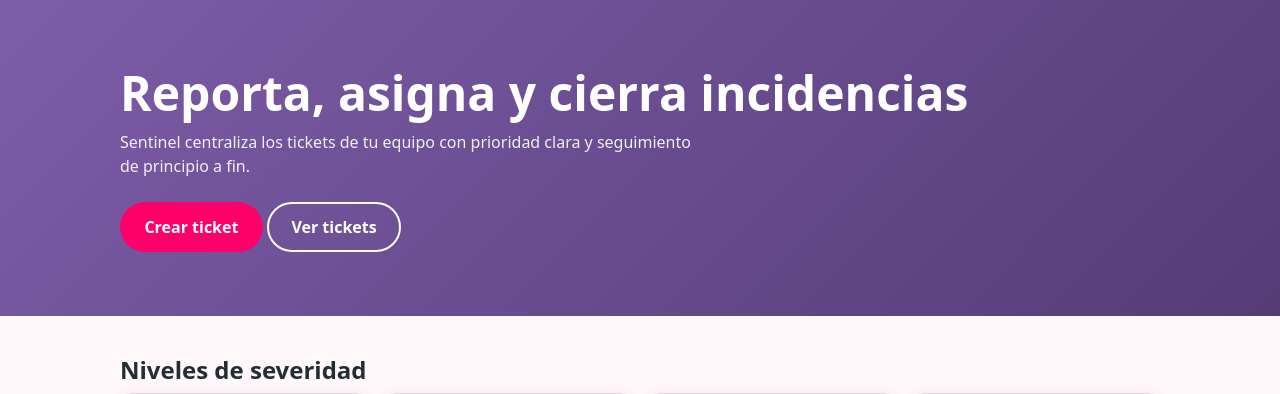
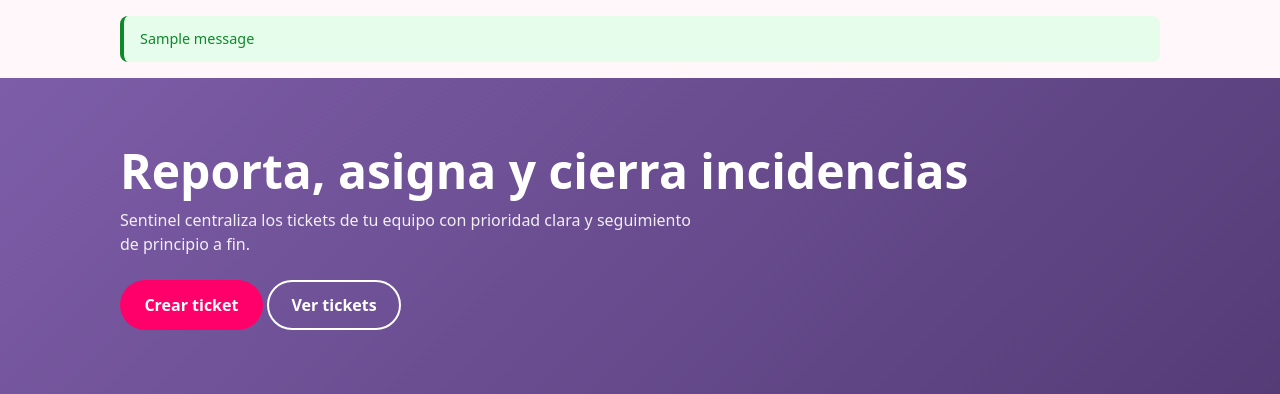
Before and after one commit to Zibr-SentinelProject/Sentinel_Project, a Flask app: page / in a window 1280 px wide. Shown: the part 82-476 px from the top of the page. Run offline with Flask 3, Linux system fonts and the light colour scheme; one stand-in notice (Sample message) is shown.

Commit message:
UI: fix errores in plain json - add flash messages from flask

```diff
--- a/app/routes/common.py
+++ b/app/routes/common.py
@@ -1,6 +1,6 @@
 from uuid import UUID
 
-from flask import Blueprint, jsonify, render_template, session
+from flask import Blueprint, flash, jsonify, redirect, render_template, request, session
 
 from app.services.factory import get_user_service
 
@@ -30,16 +30,21 @@ def login_error():
 
 
 def register_error_handlers(app):
-    """Services raise exceptions; here we turn them into HTTP responses for the whole app."""
+    """Services raise exceptions; here we turn them into a flashed message for the whole app."""
+
+    def back_with_error(error):
+        # flash() keeps the message in the session; base.html shows it on the page we go back to.
+        flash(str(error), "error")
+        return redirect(request.referrer or "/incidents")
 
     @app.errorhandler(PermissionError)
     def forbidden(error):
-        return jsonify(error=str(error)), 403
+        return back_with_error(error)
 
     @app.errorhandler(LookupError)
     def not_found(error):
-        return jsonify(error=str(error)), 404
+        return back_with_error(error)
 
     @app.errorhandler(ValueError)
     def bad_request(error):
-        return jsonify(error=str(error)), 400
+        return back_with_error(error)
--- a/app/static/css/style.css
+++ b/app/static/css/style.css
@@ -692,6 +692,10 @@ h3 {
   font-size: 0.9rem;
 }
 
+.flashes {
+  margin-top: 1rem;
+}
+
 .alert-error {
   background: var(--maroon-bg);
   border-color: var(--maroon);
--- a/app/templates/base.html
+++ b/app/templates/base.html
@@ -30,6 +30,17 @@
   </header>
   {% endblock %}
 
+  {# Messages sent with flash() from the Python code (see register_error_handlers). #}
+  {% with messages = get_flashed_messages(with_categories=true) %}
+  {% if messages %}
+  <div class="container flashes">
+    {% for category, message in messages %}
+    <div class="alert alert-{{ category }}" role="alert">{{ message }}</div>
+    {% endfor %}
+  </div>
+  {% endif %}
+  {% endwith %}
+
   {% block content %}{% endblock %}
 
   {% block footer %}
```
